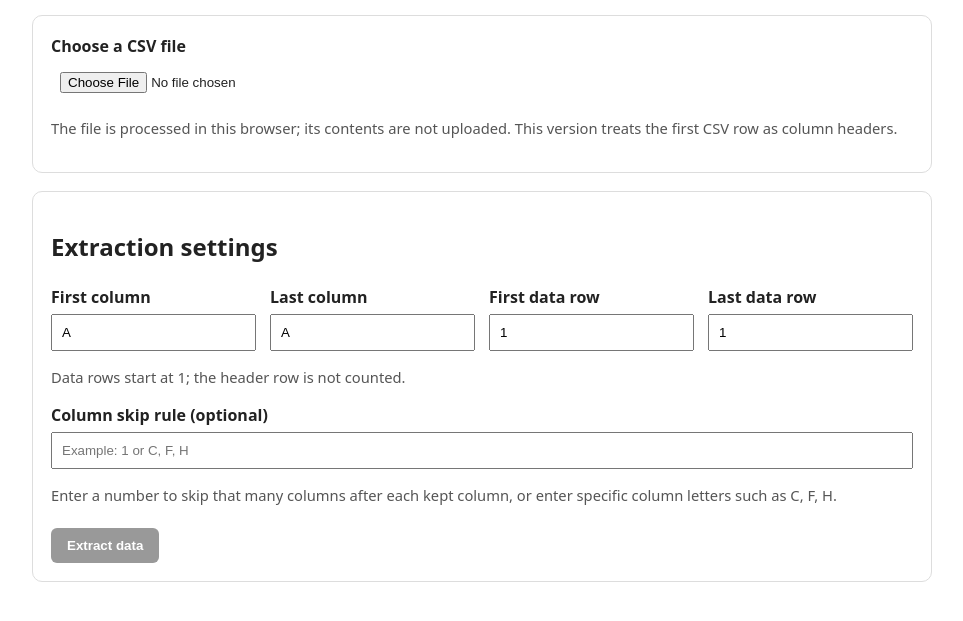
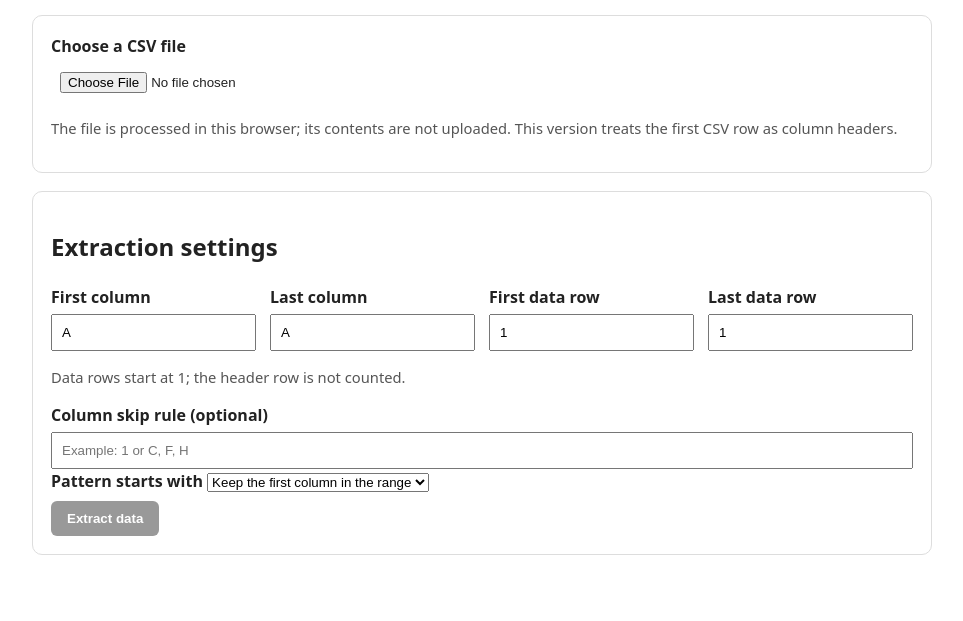
Before and after one commit to zhengyang-keyence/csv_extract_APS, a plain HTML site: page index.html in a window 1280 px wide. Shown: the part 131-752 px from the top of the page, without its empty margins (158-1121 px from the left). Drawn offline with Linux system fonts and the light colour scheme.

Commit message:
Update index.html

```diff
--- a/index.html
+++ b/index.html
@@ -92,10 +92,13 @@
     <label>Column skip rule (optional)
       <input id="skipRule" placeholder="Example: 1 or C, F, H">
     </label>
-    <p class="note">
-      Enter a number to skip that many columns after each kept column,
-      or enter specific column letters such as C, F, H.
-    </p>
+
+    <label>Pattern starts with
+      <select id="patternStart">
+        <option value="keep">Keep the first column in the range</option>
+        <option value="skip">Skip the first column in the range</option>
+      </select>
+    </label>
     <button id="extract" disabled>Extract data</button>
     <div id="message" role="status"></div>
   </section>
```
